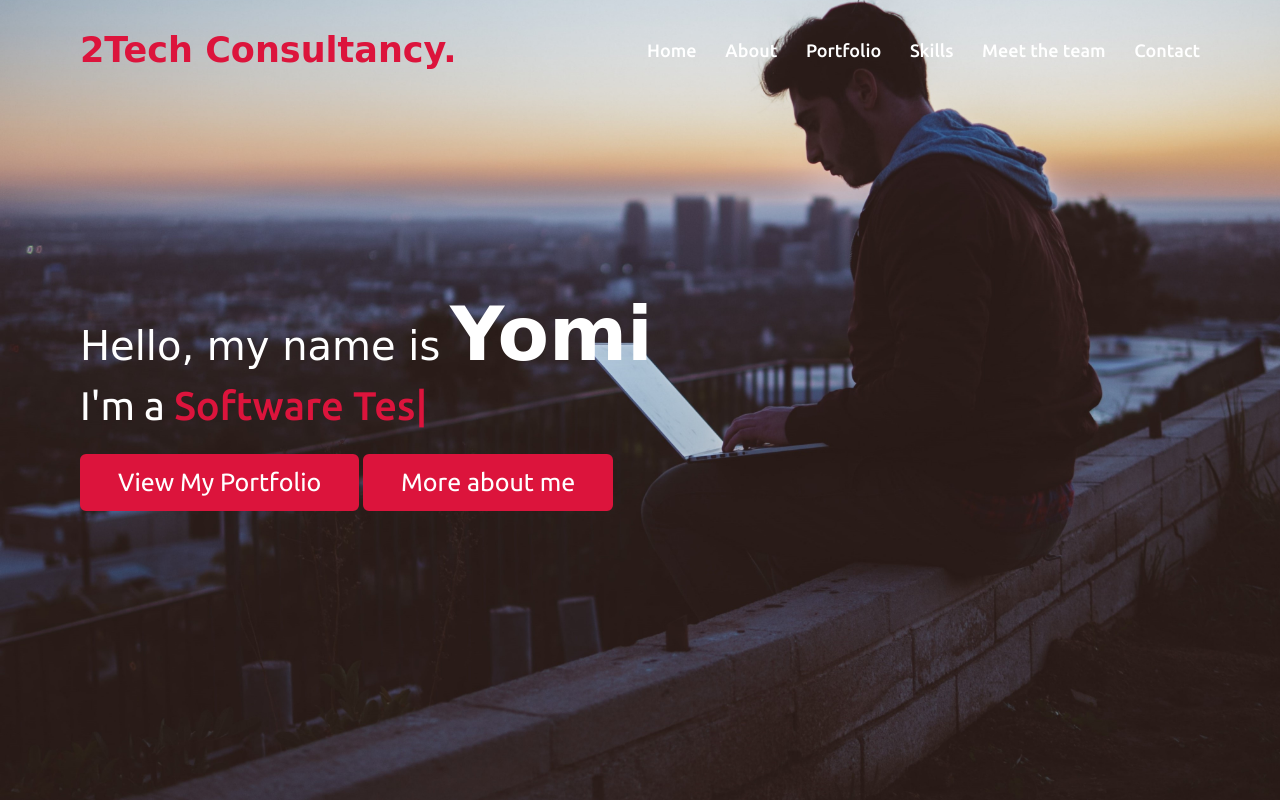
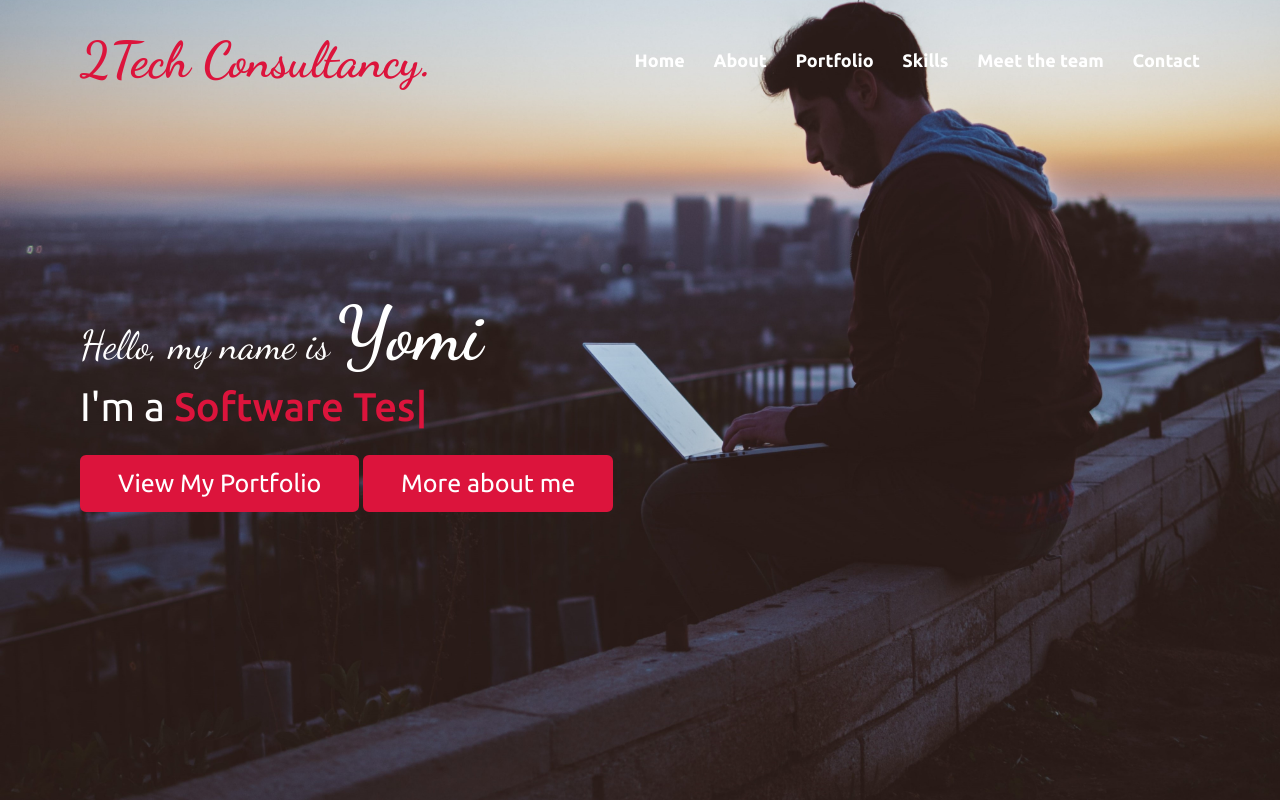
Before and after one commit to Yommyfaces/PersonalPortfolio, a plain HTML site: page index.html in a window 1280 px wide. Shown: the top 800 px of the page. Drawn offline with nearby package versions, Linux system fonts and the light colour scheme.

Commit message:
dancing script  font import

```diff
--- a/index.html
+++ b/index.html
@@ -26,7 +26,7 @@
       <ul class="menu">
         <li><a href="#home" class="menu-btn">Home</a></li>
         <li><a href="#about" class="menu-btn">About</a></li>
-        <li><a href="#services" class="menu-btn">Portfolio</a></li>
+        <li><a href="#portfolio" class="menu-btn">Portfolio</a></li>
         <li><a href="#skills" class="menu-btn">Skills</a></li>
         <li><a href="#teams" class="menu-btn">Meet the team</a></li>
         <li><a href="#contact" class="menu-btn">Contact</a></li>
@@ -41,9 +41,9 @@
   <section class="home" id="home">
     <div class="max-width">
       <div class="home-content">
-        <div class="text-1">Hello, my name is <span class="text-2">Yomi</span></div>
+        <div class="text-1"> Hello, my name is <span class="text-2">Yomi</span></div>
         <div class="text-3">I'm a <span class="typing"></span></div>
-        <a href="#services">View My Portfolio</a>
+        <a href="#portfolio">View My Portfolio</a>
         <a href="#about">More about me</a>
 
       </div>
@@ -70,10 +70,11 @@
     </div>
   </section>
 
-  <!-- services section start -->
-  <section class="services" id="services">
+  <!-- My portfolio section start -->
+  <section class="services" id="portfolio">
     <div class="max-width">
       <h2 class="title">My Portfolio</h2>
+      </div>
       <div class="serv-content">
         <div class="card">
           <div class="box">
--- a/style.css
+++ b/style.css
@@ -1,5 +1,7 @@
 /*  import google fonts */
 @import url('https://fonts.googleapis.com/css2?family=Poppins:wght@400;500;600;700&family=Ubuntu:wght@400;500;700&display=swap');
+
+@import url('https://fonts.googleapis.com/css2?family=Dancing+Script:wght@400;500;600;700&family=Lobster&display=swap');
 
 *{
     margin: 0;
@@ -97,7 +99,7 @@ section .title::after{
 }
 .navbar .logo a{
     color: #fff;
-    font-size: 35px;
+    font-size: 50px;
     font-weight: 700;
     font-family: 'Dancing Script', cursive;
 }
@@ -116,7 +118,7 @@ section .title::after{
     display: block;
     color: #fff;
     font-size: 18px;
-    font-weight: 500;
+    font-weight: 700;
     margin-left: 25px;
     transition: color 0.3s ease;
 }
```
